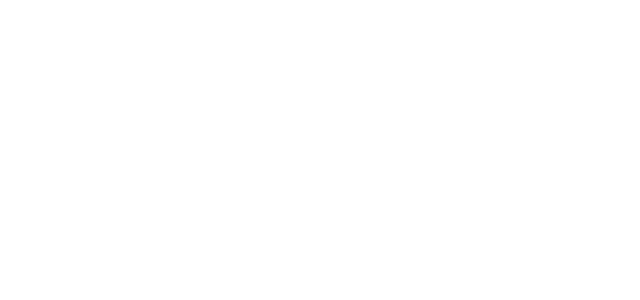
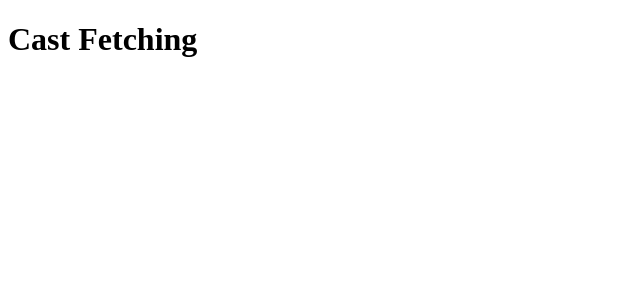
Before and after one commit to giorgiameffe/react-api, a React (Vite) app: page / in a window 1280 px wide. Shown: the top 300 px of the page, without its empty margins (0-640 px from the left). Built offline with nearby package versions, Linux system fonts and the light colour scheme.

Commit message:
feat: add header and main components

```diff
--- a/src/App.jsx
+++ b/src/App.jsx
@@ -1,13 +1,15 @@
-import { useState } from 'react'
+// componenti
+import Header from './assets/Header.jsx';
+import Main from './assets/Main.jsx';
 
 function App() {
-  const [count, setCount] = useState(0)
 
   return (
     <>
-
+      <Header />
+      <Main />
     </>
   )
 }
 
-export default App
+export default App;
--- /dev/null
+++ b/src/assets/Header.jsx
@@ -0,0 +1,10 @@
+// Header
+
+export default function Header() {
+
+    return (
+        <header>
+            <h1>Cast Fetching</h1>
+        </header>
+    )
+}
--- /dev/null
+++ b/src/assets/Main.jsx
@@ -0,0 +1,10 @@
+// Main
+
+export default function Main() {
+
+    return (
+        <main>
+
+        </main>
+    )
+}
```
